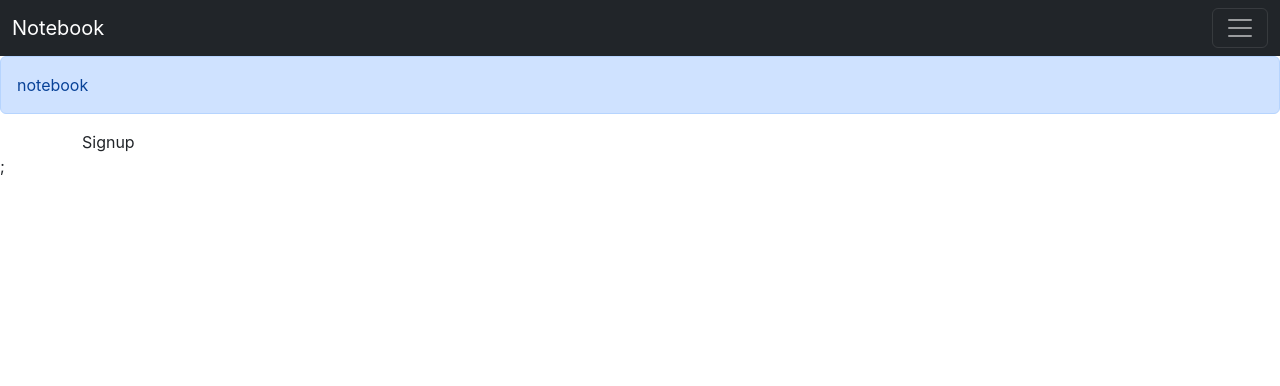
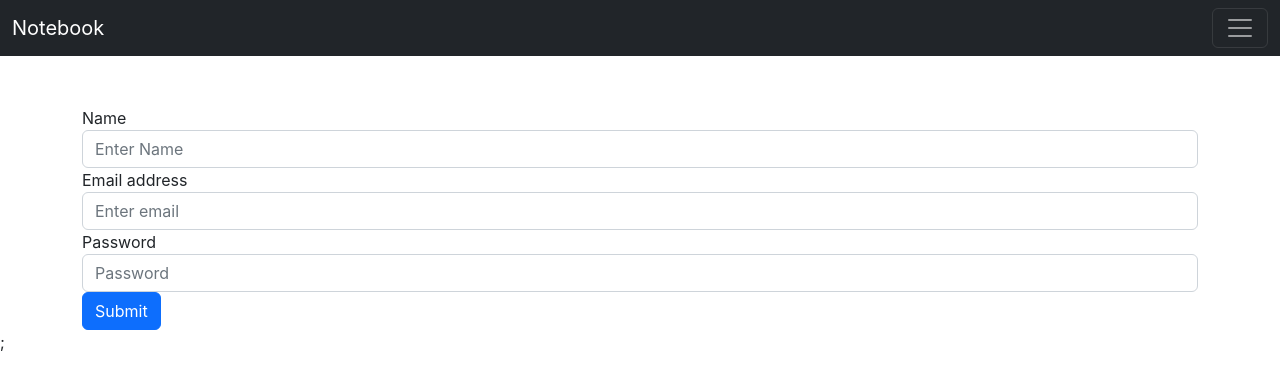
Before and after one commit to abhishekgautam08/notebook-frontend, a React (Create React App) app: page /signup in a window 1280 px wide. Shown: the top 386 px of the page. Built offline with nearby package versions, Linux system fonts and the light colour scheme.

Commit message:
create alert for differnt message

```diff
--- a/src/App.js
+++ b/src/App.js
@@ -1,4 +1,5 @@
 import "./App.css";
+import React, { useState } from "react";
 import { BrowserRouter as Router, Routes, Route } from "react-router-dom";
 import Navbar from "./components/Navbar";
 import Home from "./components/Home";
@@ -8,18 +9,32 @@ import Alert from "./components/Alert";
 import Login from "./Pages/Login";
 import Signup from "./Pages/Signup";
 function App() {
+  const [alert, setAlert] = useState(null);
+
+  const showAlert = (message, type) => {
+    setAlert({
+      msg: message,
+      type: type,
+    });
+    setTimeout(() => {
+      setAlert(null);
+    }, 1500);
+  };
   return (
     <>
       <NoteState>
         <Router>
           <Navbar />
-          <Alert message={"notebook"} />
+          <Alert alert={alert} />
           <div className="container">
             <Routes>
-              <Route path="/" element={<Home />} />
+              <Route path="/" element={<Home showAlert={showAlert} />} />
               <Route path="/about" element={<About />} />
-              <Route path="/login" element={<Login />} />
-              <Route path="/signup" element={<Signup />} />
+              <Route path="/login" element={<Login showAlert={showAlert} />} />
+              <Route
+                path="/signup"
+                element={<Signup showAlert={showAlert} />}
+              />
             </Routes>
           </div>
         </Router>
--- a/src/Pages/Login.js
+++ b/src/Pages/Login.js
@@ -1,13 +1,13 @@
 import React, { useState } from "react";
 import { useNavigate } from "react-router-dom";
 
-const Login = () => {
+const Login = (props) => {
   const [credentials, setCredentials] = useState({ email: "", password: "" });
-  let navigate = useNavigate;
+  const navigate = useNavigate();
 
   const handleSubmit = async (e) => {
-    e.prevent.default();
-    const response = await fetch("localhost:5000/api/auth/login", {
+    e.preventDefault();
+    const response = await fetch("http://localhost:5000/api/auth/login", {
       method: "POST",
       headers: {
         "Content-Type": "application/json",
@@ -21,9 +21,10 @@ const Login = () => {
     console.log(json);
     if (json.success) {
       localStorage.setItem("token", json.authtoken);
+      props.showAlert("logged in Account", "success");
+      navigate("/");
     } else {
-      alert("invalid credentials");
-      navigate.push("/");
+      props.showAlert("Invalid Details", "danger");
     }
   };
 
--- a/src/Pages/Signup.js
+++ b/src/Pages/Signup.js
@@ -1,7 +1,89 @@
-import React from "react";
+import React, { useState } from "react";
+import { useNavigate } from "react-router-dom";
 
-const Signup = () => {
-  return <div>Signup</div>;
+const Signup = (props) => {
+  const [credentials, setCredentials] = useState({
+    name: "",
+    email: "",
+    password: "",
+  });
+  const navigate = useNavigate();
+
+  const handleSubmit = async (e) => {
+    e.preventDefault();
+    const { name, email, password } = credentials;
+    const response = await fetch("http://localhost:5000/api/auth/createuser", {
+      method: "POST",
+      headers: {
+        "Content-Type": "application/json",
+      },
+      body: JSON.stringify({
+        name,
+        email,
+        password,
+      }),
+    });
+    const json = await response.json();
+    console.log(json);
+    if (json.success) {
+      localStorage.setItem("token", json.authtoken);
+      navigate("/");
+      props.showAlert("Succesfully created Account", "success");
+    } else {
+      props.showAlert("Invalid credentials", "danger");
+    }
+  };
+
+  const onChange = (e) => {
+    setCredentials({ ...credentials, [e.target.name]: e.target.value });
+  };
+  return (
+    <div>
+      <form onSubmit={handleSubmit}>
+        <div className="form-group">
+          <label htmlFor="name">Name</label>
+          <input
+            type="text"
+            className="form-control"
+            id="name"
+            aria-describedby="emailHelp"
+            placeholder="Enter Name"
+            onChange={onChange}
+            name="name"
+          />
+        </div>
+        <div className="form-group">
+          <label htmlFor="exampleInputEmail1">Email address</label>
+          <input
+            type="email"
+            className="form-control"
+            id="exampleInputEmail1"
+            aria-describedby="emailHelp"
+            placeholder="Enter email"
+            onChange={onChange}
+            nanme="email"
+          />
+        </div>
+        <div className="form-group">
+          <label htmlFor="password">Password</label>
+          <input
+            type="password"
+            className="form-control"
+            id="password"
+            placeholder="Password"
+            onChange={onChange}
+            nanme="password"
+            minLength={5}
+            required
+          />
+        </div>
+
+        <button type="submit" className="btn btn-primary">
+          Submit
+        </button>
+      </form>
+    </div>
+  );
 };
 
 export default Signup;
--- a/src/components/AddNote.js
+++ b/src/components/AddNote.js
@@ -1,7 +1,7 @@
 import { React, useContext, useState } from "react";
 import NoteContext from "../context/notes/NoteContext";
 
-const AddNote = () => {
+const AddNote = (props) => {
   const context = useContext(NoteContext);
   const { addNote } = context;
 
@@ -15,6 +15,7 @@ const AddNote = () => {
     e.preventDefault();
     addNote(note.title, note.description, note.tag);
     setNotes({ title: "", description: "", tag: "" });
+    props.showAlert("added successfully", "success");
   };
 
   const onChange = (e) => {
--- a/src/components/Alert.js
+++ b/src/components/Alert.js
@@ -1,13 +1,25 @@
 import React from "react";
 
-const Alert = (props) => {
+function Alert(props) {
+  const capitalize = (word) => {
+    if (word === "danger") {
+      word = "error";
+    }
+    const lower = word.toLowerCase();
+    return lower.charAt(0).toUpperCase() + lower.slice(1);
+  };
   return (
-    <div>
-      <div className="alert alert-primary" role="alert">
-        {props.message}
-      </div>
+    <div style={{ height: "50px" }}>
+      {props.alert && (
+        <div
+          className={`alert alert-${props.alert.type} alert-dismissible fade show`}
+          role="alert"
+        >
+          <strong>{capitalize(props.alert.type)}</strong>: {props.alert.msg}
+        </div>
+      )}
     </div>
   );
-};
+}
 
 export default Alert;
--- a/src/components/Home.js
+++ b/src/components/Home.js
@@ -1,9 +1,10 @@
 import { React } from "react";
 import Notes from "./Notes";
-const Home = () => {
+const Home = (props) => {
+  const { showAlert } = props;
   return (
     <>
-      <Notes />
+      <Notes showAlert={showAlert} />
     </>
   );
 };
--- a/src/components/Noteitem.js
+++ b/src/components/Noteitem.js
@@ -17,6 +17,7 @@ const Noteitem = (props) => {
                 className="fa-solid fa-trash mx-2"
                 onClick={() => {
                   deleteNote(note._id);
+                  props.showAlert("deleted successfully", "success");
                 }}
               ></i>
               <i
--- a/src/components/Notes.js
+++ b/src/components/Notes.js
@@ -2,11 +2,18 @@ import { React, useContext, useEffect, useRef, useState } from "react";
 import NoteContext from "../context/notes/NoteContext";
 import AddNote from "./AddNote";
 import Noteitem from "./Noteitem";
-const Notes = () => {
+import { useNavigate } from "react-router-dom";
+const Notes = (props) => {
   const context = useContext(NoteContext);
   const { notes, getNotes, editNote } = context;
+  const { showAlert } = props;
+  const navigate = useNavigate();
   useEffect(() => {
-    getNotes();
+    if (localStorage.getItem("token")) {
+      getNotes();
+    } else {
+      navigate("/login");
+    }
     // eslint-disable-next-line
   }, []);
 
@@ -33,6 +40,7 @@ const Notes = () => {
     console.log("Updating the note...", note);
     editNote(note.id, note.etitle, note.edescription, note.etag);
     refClose.current.click();
+    props.showAlert("update successfully", "success");
   };
 
   const onChange = (e) => {
@@ -40,7 +48,7 @@ const Notes = () => {
   };
   return (
     <>
-      <AddNote />
+      <AddNote showAlert={showAlert} />
       <button
         ref={ref}
         type="button"
@@ -147,6 +155,7 @@ const Notes = () => {
               note={noteItems}
               updateNote={updateNote}
               key={noteItems._id}
+              showAlert={showAlert}
             />
           );
         })}
--- a/src/context/notes/NoteState.js
+++ b/src/context/notes/NoteState.js
@@ -14,8 +14,7 @@ const NoteState = (props) => {
       method: "GET",
       headers: {
         "Content-Type": "application/json",
-        "auth-token":
-          "eyJhbGciOiJIUzI1NiIsInR5cCI6IkpXVCJ9.eyJ1c2VyIjp7ImlkIjoiNjM1MDgyYTkzMzMyZGMzNWMzZDdmNzJhIn0sImlhdCI6MTY2NjIyNDk1Mn0.JDXeRgMGmQT3t8fGTvf3h5yObwdSWiRpQW_7paipqmQ",
+        "auth-token": localStorage.getItem["token"],
       },
     });
     const json = await response.json();
@@ -30,8 +29,7 @@ const NoteState = (props) => {
       method: "POST",
       headers: {
         "Content-Type": "application/json",
-        "auth-token":
-          "eyJhbGciOiJIUzI1NiIsInR5cCI6IkpXVCJ9.eyJ1c2VyIjp7ImlkIjoiNjM1MDgyYTkzMzMyZGMzNWMzZDdmNzJhIn0sImlhdCI6MTY2NjIyNDk1Mn0.JDXeRgMGmQT3t8fGTvf3h5yObwdSWiRpQW_7paipqmQ",
+        "auth-token": localStorage.getItem["token"],
       },
       body: JSON.stringify({ title, description, tag }),
     });
@@ -47,8 +45,7 @@ const NoteState = (props) => {
       method: "DELETE",
       headers: {
         "Content-Type": "application/json",
-        "auth-token":
-          "eyJhbGciOiJIUzI1NiIsInR5cCI6IkpXVCJ9.eyJ1c2VyIjp7ImlkIjoiNjM1MDgyYTkzMzMyZGMzNWMzZDdmNzJhIn0sImlhdCI6MTY2NjIyNDk1Mn0.JDXeRgMGmQT3t8fGTvf3h5yObwdSWiRpQW_7paipqmQ",
+        "auth-token": localStorage.getItem["token"],
       },
     });
     const json = await response.json();
@@ -67,8 +64,7 @@ const NoteState = (props) => {
       method: "PUT",
       headers: {
         "Content-Type": "application/json",
-        "auth-token":
-          "eyJhbGciOiJIUzI1NiIsInR5cCI6IkpXVCJ9.eyJ1c2VyIjp7ImlkIjoiNjM1MDgyYTkzMzMyZGMzNWMzZDdmNzJhIn0sImlhdCI6MTY2NjIyNDk1Mn0.JDXeRgMGmQT3t8fGTvf3h5yObwdSWiRpQW_7paipqmQ",
+        "auth-token": localStorage.getItem["token"],
       },
       body: JSON.stringify({ title, description, tag }),
     });
```
Also changed, not shown: 1 other file (tests, documents, lock files or other folders).
